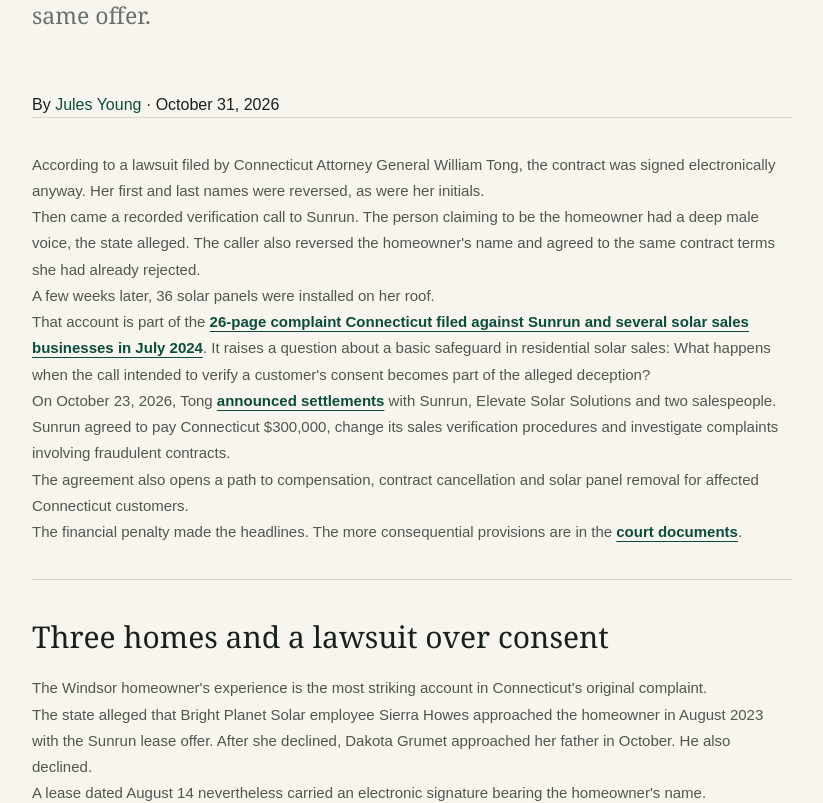
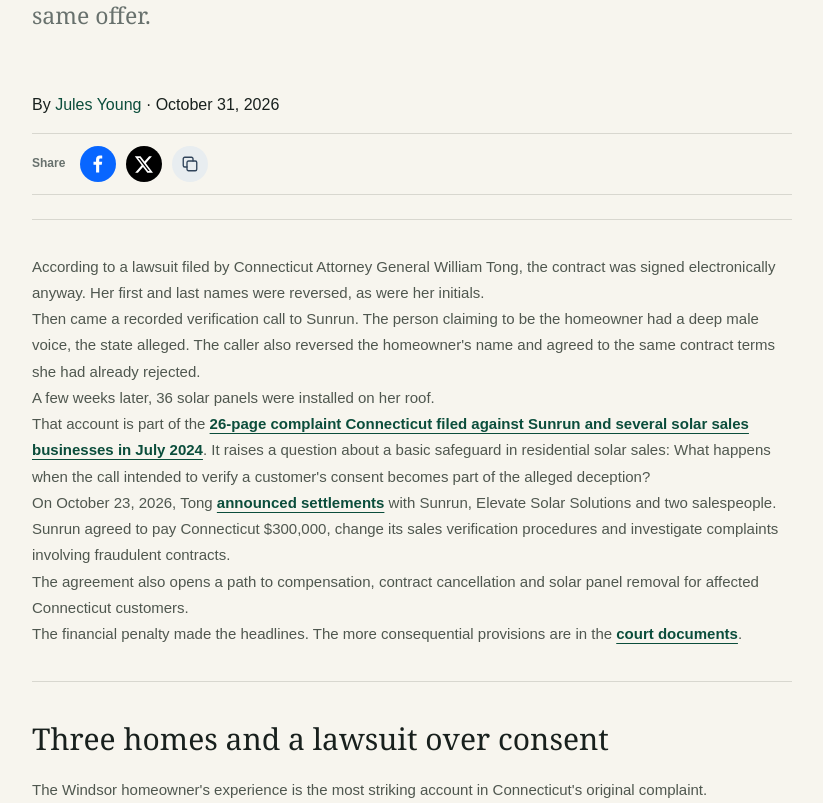
Before and after one commit to Decentralized-Rob/solar-consumer-research, a Next.js app: page /cases/connecticut-attorney-general-sunrun-lawsuit in a window 1280 px wide. Shown: the part 980-1783 px from the top of the page, without its empty margins (228-1051 px from the left). Built offline with nearby package versions, Linux system fonts and the light colour scheme.

Commit message:
Add sitewide article sharing with official Facebook and X buttons

```diff
--- /dev/null
+++ b/app/article-share.css
@@ -0,0 +1,49 @@
+/* Built-in react-share platform marks, no external share-widget script. */
+.sc-share {
+  display: flex;
+  flex-wrap: wrap;
+  align-items: center;
+  gap: 10px;
+  margin: 16px 0 24px;
+  padding: 12px 0;
+  border-top: 1px solid var(--line, #d8d7cf);
+  border-bottom: 1px solid var(--line, #d8d7cf);
+}
+.sc-share__label {
+  color: var(--muted, #68716d);
+  font: 600 12px/1.3 Arial, Helvetica, sans-serif;
+  margin-right: 5px;
+}
+.sc-share button:not(.sc-share__copy) {
+  display: inline-flex;
+  align-items: center;
+  justify-content: center;
+  border-radius: 50%;
+}
+.sc-share button { cursor: pointer; }
+.sc-share button:focus-visible {
+  outline: 3px solid #226caa;
+  outline-offset: 3px;
+}
+.sc-share__copy {
+  display: inline-flex;
+  align-items: center;
+  justify-content: center;
+  width: 36px;
+  height: 36px;
+  border: 0;
+  border-radius: 50%;
+  color: #30445a;
+  background: #e8edf0;
+}
+.sc-share__copy:hover { background: #dbe4e9; }
+.sc-share__feedback {
+  min-width: 0;
+  color: #205c42;
+  font: 600 12px/1.3 Arial, Helvetica, sans-serif;
+}
+.sc-share-footer {
+  width: min(720px, calc(100% - 40px));
+  margin: 36px auto;
+}
+.sc-share--footer { border: 0; margin: 0; padding: 12px 0; }
--- a/app/cases/connecticut-attorney-general-sunrun-lawsuit/page.tsx
+++ b/app/cases/connecticut-attorney-general-sunrun-lawsuit/page.tsx
@@ -1,6 +1,7 @@
 import type { Metadata } from "next";
 import Link from "next/link";
 import { InfoPage } from "../../../components/info-page";
+import { ArticleShareButtons } from "../../../components/article-share";
 import { SunrunEthicsSpotlight } from "../../../components/sunrun-ethics-spotlight";
 
 const canonicalUrl = "https://solarcomplaint.com/cases/connecticut-attorney-general-sunrun-lawsuit";
@@ -81,12 +82,14 @@ export default function ConnecticutSunrunCasePage() {
       <script type="application/ld+json" dangerouslySetInnerHTML={{ __html: JSON.stringify(articleSchema) }} />
       <script type="application/ld+json" dangerouslySetInnerHTML={{ __html: JSON.stringify(breadcrumbSchema) }} />
       <InfoPage
+        showShareButtons={false}
         currentStoryHref="/cases/connecticut-attorney-general-sunrun-lawsuit"
         eyebrow="Connecticut enforcement · October 31, 2026"
         title="Connecticut Sunrun Settlement: The Rejected Lease, the Verification Call and the Path to Consumer Relief"
         lede="A Connecticut homeowner turned down a 25-year Sunrun solar lease that would have cost her $306.98 a month. Her father rejected the same offer."
       >
         <p className="page-updated">By <Link href="/authors/jules-young">Jules Young</Link> · October 31, 2026</p>
+        <ArticleShareButtons href="/cases/connecticut-attorney-general-sunrun-lawsuit" title="Connecticut Sunrun Settlement: The Rejected Lease, the Verification Call and the Path to Consumer Relief" />
 
         <section className="info-section">
           <p>According to a lawsuit filed by Connecticut Attorney General William Tong, the contract was signed electronically anyway. Her first and last names were reversed, as were her initials.</p>
--- a/app/layout.tsx
+++ b/app/layout.tsx
@@ -4,6 +4,8 @@ import "./globals.css";
 import "./site-skin.css";
 import "./newsroom.css";
 import "./mobile-app-scale.css";
+import "./article-share.css";
+import { SitewideShareFooter } from "../components/article-share";
 
 export const metadata: Metadata = {
   metadataBase: new URL("https://solarcomplaint.com"),
@@ -90,6 +92,7 @@ export default function RootLayout({
           }}
         />
         {children}
+        <SitewideShareFooter />
         <GooglePreferredSource />
       </body>
     </html>
--- a/app/research/[slug]/page.tsx
+++ b/app/research/[slug]/page.tsx
@@ -1,6 +1,7 @@
 import type { Metadata } from "next";
 import { notFound } from "next/navigation";
 import { InfoPage } from "../../../components/info-page";
+import Link from "next/link";
 import { getResearchArticle, researchArticles } from "../../../content/research";
 import { buildResearchMetadata, buildResearchStructuredData, researchEyebrow } from "../../../lib/research-article";
 
@@ -46,7 +47,8 @@ export default async function ResearchArticlePage({ params }: ResearchPageProps)
 
   return <>
     <script type="application/ld+json" dangerouslySetInnerHTML={{ __html: JSON.stringify(structuredData) }} />
-    <InfoPage currentStoryHref={story.href} className="research-story-page" eyebrow={researchEyebrow(story)} title={story.displayTitle ?? story.title} lede={story.lede ?? story.deck}>
+    <InfoPage currentStoryHref={story.href} className="research-story-page" eyebrow={researchEyebrow(story)} title={story.displayTitle ?? story.title} lede={story.lede ?? story.deck}
+      byline={<p className="page-updated">{story.author ? <>By {story.authorSlug ? <Link href={`/authors/${story.authorSlug}`}>{story.author}</Link> : story.author} · </> : null}{story.publishedAt}</p>}>
       <Body />
     </InfoPage>
   </>;
--- /dev/null
+++ b/components/article-share.tsx
@@ -0,0 +1,76 @@
+"use client";
+
+import { usePathname } from "next/navigation";
+import { useState } from "react";
+import { FacebookIcon, FacebookShareButton, XIcon, XShareButton } from "react-share";
+
+const SITE_ORIGIN = "https://solarcomplaint.com";
+const nonShareRoutes = new Set([
+  "/", "/about", "/privacy", "/disclaimer", "/corrections", "/search",
+  "/authors/jules-young",
+]);
+
+function isShareablePath(path: string) {
+  const normalized = path.replace(/\/$/, "") || "/";
+  return !nonShareRoutes.has(normalized)
+    && !normalized.startsWith("/api/")
+    && !normalized.includes("/preview-");
+}
+
+type ShareProps = {
+  href?: string;
+  title?: string;
+  variant?: "inline" | "footer";
+};
+
+export function ArticleShareButtons({ href, title, variant = "inline" }: ShareProps) {
+  const currentPath = usePathname() ?? "/";
+  const [copied, setCopied] = useState(false);
+  if (!href && !isShareablePath(currentPath)) return null;
+
+  const target = href ?? currentPath;
+  const shareUrl = target.startsWith("http")
+    ? target
+    : `${SITE_ORIGIN}${target.startsWith("/") ? target : `/${target}`}`;
+
+  async function copyLink() {
+    try {
+      await navigator.clipboard.writeText(shareUrl);
+      setCopied(true);
+    } catch {
+      setCopied(false);
+    }
+  }
+
+  return (
+    <div className={`sc-share sc-share--${variant}`} aria-label="Share this page">
+      <span className="sc-share__label">Share</span>
+      <FacebookShareButton url={shareUrl} aria-label="Share on Facebook" title={title}>
+        <FacebookIcon size={36} round />
+      </FacebookShareButton>
+      <XShareButton url={shareUrl} title={title} aria-label="Share on X">
+        <XIcon size={36} round />
+      </XShareButton>
+      <button className="sc-share__copy" onClick={copyLink} type="button" aria-label="Copy page link" title="Copy link">
+        <svg aria-hidden="true" width="18" height="18" viewBox="0 0 24 24" fill="none" stroke="currentColor" strokeWidth="1.8" strokeLinecap="round" strokeLinejoin="round">
+          <rect x="8" y="8" width="13" height="13" rx="2" />
+          <path d="M16 8V5a2 2 0 0 0-2-2H5a2 2 0 0 0-2 2v9a2 2 0 0 0 2 2h3" />
+        </svg>
+      </button>
+      <span role="status" aria-live="polite" className={`sc-share__feedback${copied ? " sc-share__feedback--shown" : ""}`}>
+        {copied ? "Copied" : ""}
+      </span>
+    </div>
+  );
+}
+
+/** Catches older page layouts and new posts without a template change. */
+export function SitewideShareFooter() {
+  const path = usePathname() ?? "/";
+  if (!isShareablePath(path)) return null;
+  return (
+    <aside className="sc-share-footer" aria-label="Share this page">
+      <ArticleShareButtons href={path} variant="footer" />
+    </aside>
+  );
+}
--- a/components/info-page.tsx
+++ b/components/info-page.tsx
@@ -2,6 +2,7 @@ import type { ReactNode } from "react";
 import Link from "next/link";
 import { SiteHeader } from "./site-header";
 import { RelatedStories } from "./related-stories";
+import { ArticleShareButtons } from "./article-share";
 
 export function InfoPage({
   eyebrow,
@@ -10,6 +11,8 @@ export function InfoPage({
   children,
   showLegalNotice = true,
   currentStoryHref,
+  byline,
+  showShareButtons = true,
   className = "",
 }: {
   eyebrow: string;
@@ -18,6 +21,8 @@ export function InfoPage({
   children: ReactNode;
   showLegalNotice?: boolean;
   currentStoryHref?: string;
+  byline?: ReactNode;
+  showShareButtons?: boolean;
   className?: string;
 }) {
   return (
@@ -27,6 +32,8 @@ export function InfoPage({
         <p className="eyebrow">{eyebrow}</p>
         <h1>{title}</h1>
         <p className="info-lede">{lede}</p>
+        {byline}
+        {showShareButtons ? <ArticleShareButtons href={currentStoryHref} title={title} /> : null}
         {children}
         {currentStoryHref ? <RelatedStories currentHref={currentStoryHref} /> : null}
         {showLegalNotice && (
--- a/package.json
+++ b/package.json
@@ -19,7 +19,8 @@
     "@supabase/supabase-js": "2.112.3",
     "next": "16.4.6",
     "react": "19.2.6",
-    "react-dom": "19.2.6"
+    "react-dom": "19.2.6",
+    "react-share": "6.1.0"
   },
   "devDependencies": {
     "@cloudflare/vite-plugin": "1.54.0",
```
Also changed, not shown: 1 other file (tests, documents, lock files or other folders).
